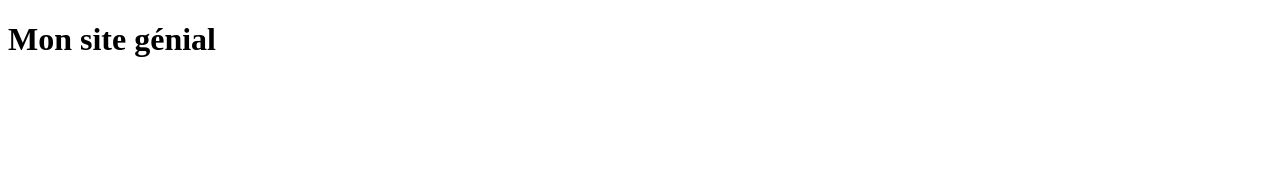
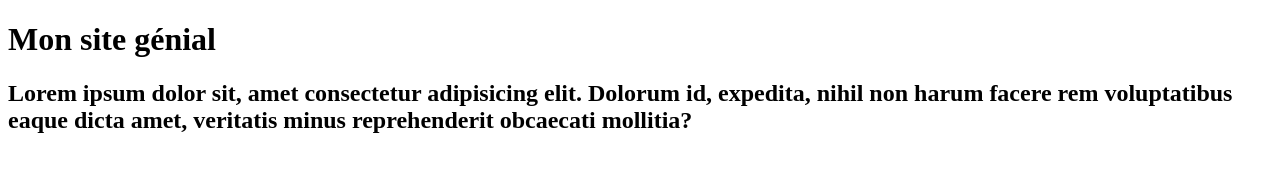
Before and after one commit to Userx4578/site-classique, a plain HTML site: page index.html in a window 1280 px wide. Drawn offline with Linux system fonts and the light colour scheme.

Commit message:
ajout h2

```diff
--- a/index.html
+++ b/index.html
@@ -8,5 +8,6 @@
 </head>
 <body>
     <h1>Mon site génial</h1>
+    <h2>Lorem ipsum dolor sit, amet consectetur adipisicing elit. Dolorum id, expedita, nihil non harum facere rem voluptatibus eaque dicta amet, veritatis minus reprehenderit obcaecati mollitia?</h2>
 </body>
 </html>
```
